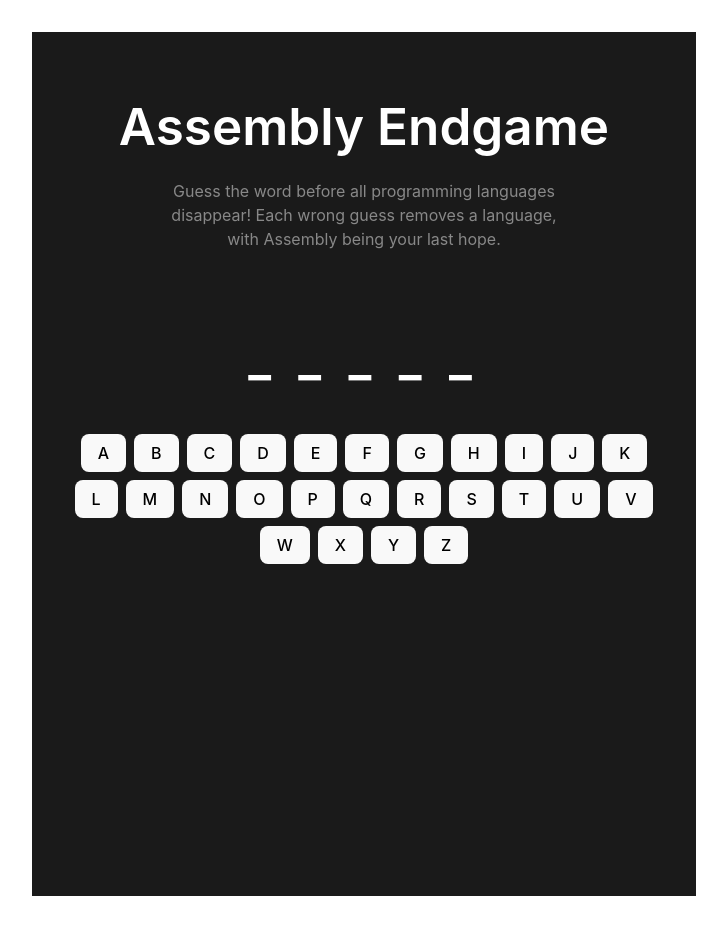
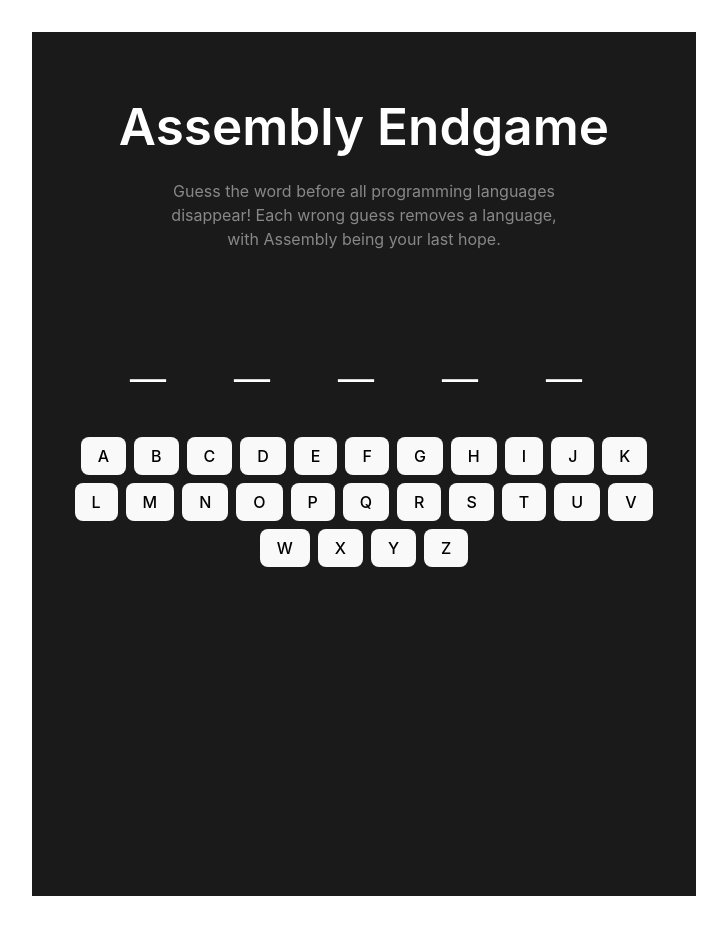
Before and after one commit to Thang30/Assembly-Endgame, a React (Vite) app: page / in a window 1280 px wide. Shown: the whole page, without its empty margins (276-1003 px from the left). Built offline with nearby package versions, Linux system fonts and the light colour scheme.

Commit message:
style: improve word display spacing and alignment

```diff
--- a/src/App.css
+++ b/src/App.css
@@ -86,10 +86,20 @@ h1 {
 }
 
 .word-display {
-  font-size: 2rem;
-  letter-spacing: 0.5rem;
+  font-size: 2.5rem;
+  letter-spacing: 1rem;
   margin: 2rem 0;
   text-align: center;
+  font-family: monospace;
+  padding: 0 1rem;
+}
+
+.word-display h2 {
+  margin: 0;
+  min-height: 3rem;
+  display: flex;
+  align-items: center;
+  justify-content: center;
 }
 
 .keyboard {
```
